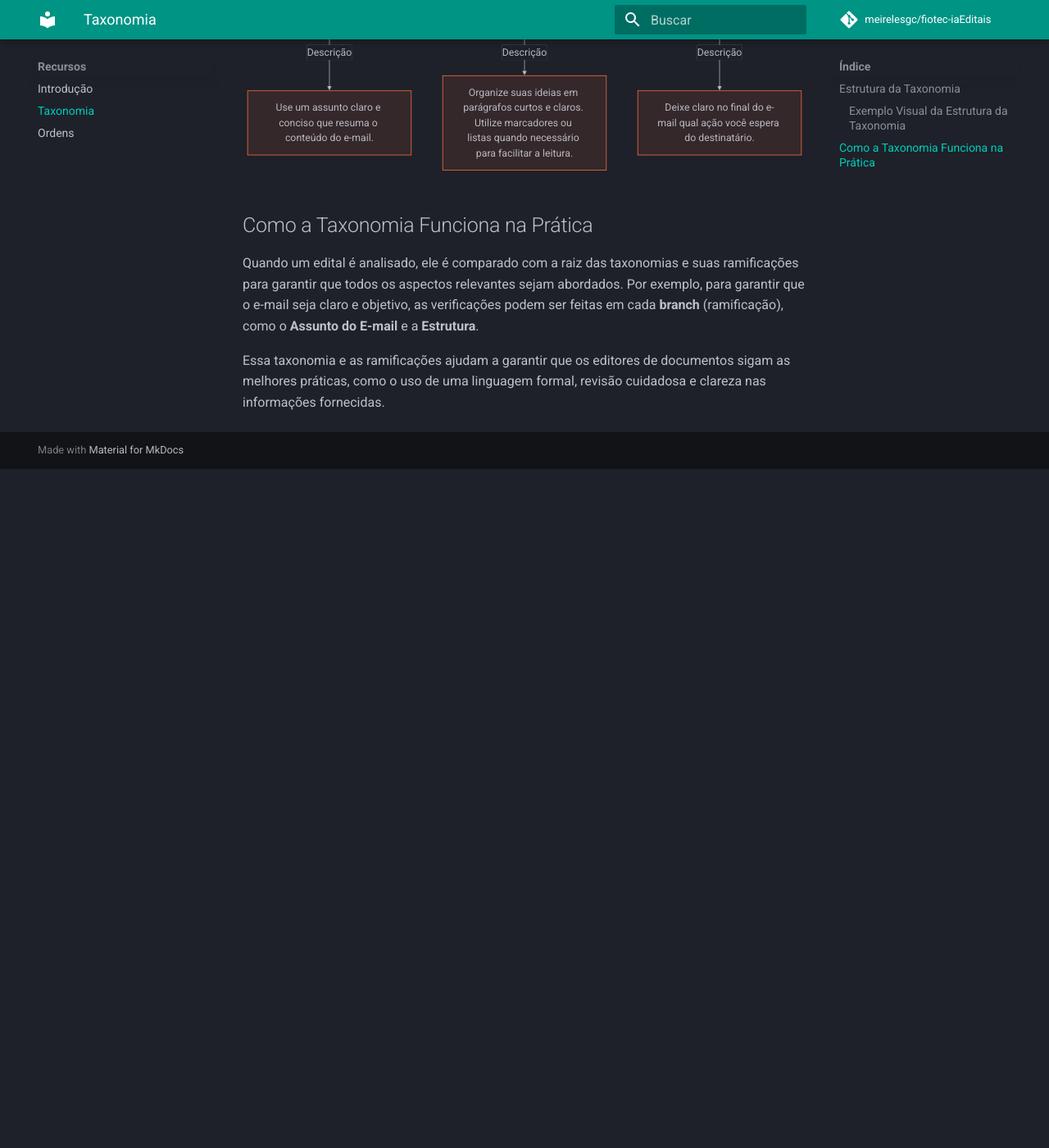
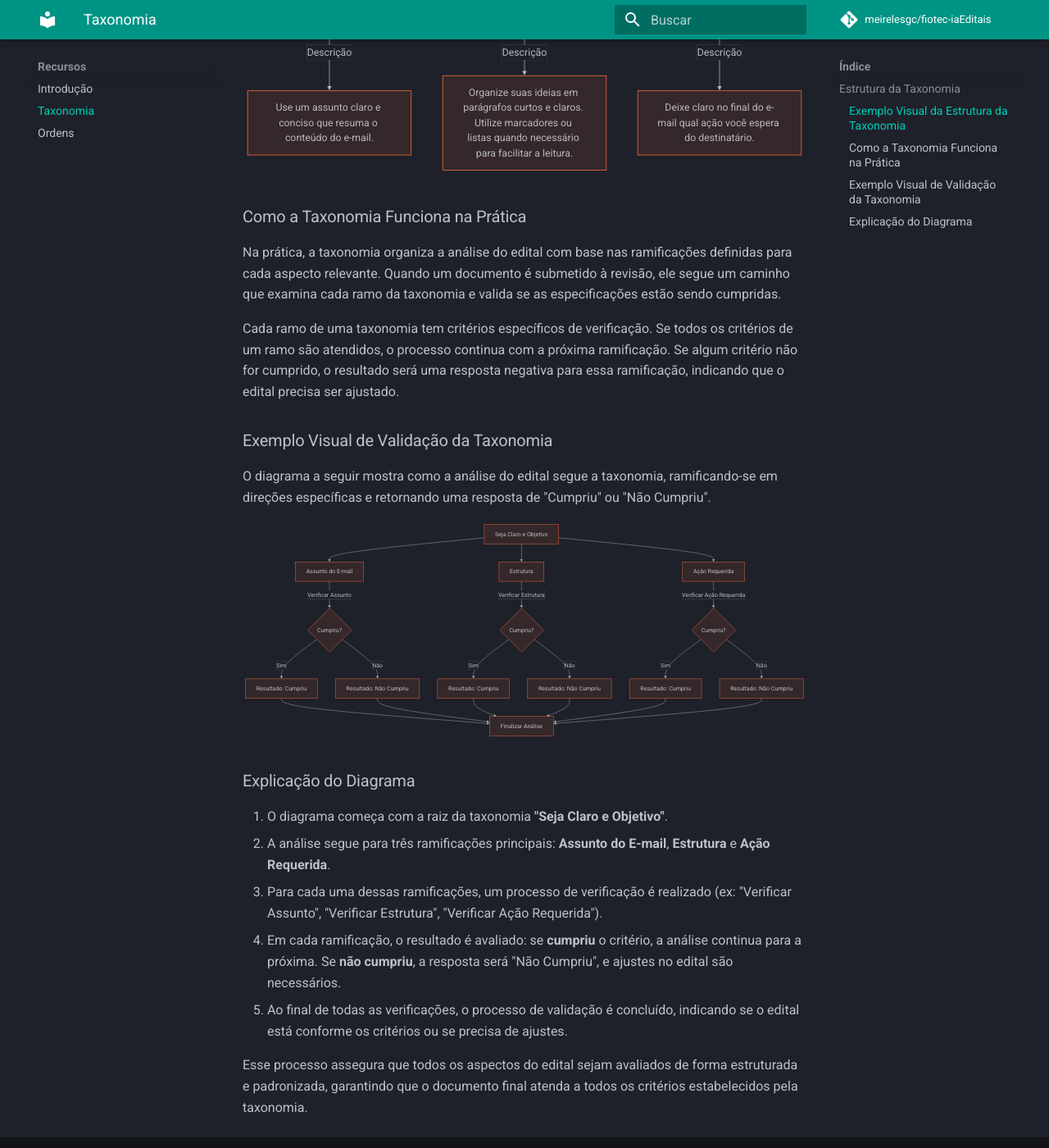
Before and after one commit to meirelesgc/iaEditais-back, an MkDocs documentation site: the page built from docs/resources/taxonomy.md, in a window 1280 px wide and 1400 px high, scrolled down 1020 px. Shown: the whole window at 82% size. Built offline with MkDocs 1.6.1 and Material for MkDocs 9.7.7, drawn with Linux system fonts in a browser that asks for light colours; comment, search, counter and statistics services are not loaded; before the commit the page ends 1592 px from its top, so only the background shows below that.

````diff
--- a/compose.yml
+++ b/compose.yml
@@ -20,9 +20,10 @@ services:
       dockerfile: Dockerfile
     ports:
       - "8000:8000"
+      - "8501:8501"
     depends_on:
       - fiotec-postgres
     volumes:
-      - ./.env/app/.env
+      - ./.env:/app/.env
 volumes:
   fiotec-postgres:
--- a/docs/resources/taxonomy.md
+++ b/docs/resources/taxonomy.md
@@ -32,8 +32,48 @@ graph TD
   D[Ação Requerida] -->|Descrição| G["Deixe claro no final do e-mail qual ação você espera do destinatário."]
 ```
 
-## Como a Taxonomia Funciona na Prática
+### Como a Taxonomia Funciona na Prática
 
-Quando um edital é analisado, ele é comparado com a raiz das taxonomias e suas ramificações para garantir que todos os aspectos relevantes sejam abordados. Por exemplo, para garantir que o e-mail seja claro e objetivo, as verificações podem ser feitas em cada **branch** (ramificação), como o **Assunto do E-mail** e a **Estrutura**.
+Na prática, a taxonomia organiza a análise do edital com base nas ramificações definidas para cada aspecto relevante. Quando um documento é submetido à revisão, ele segue um caminho que examina cada ramo da taxonomia e valida se as especificações estão sendo cumpridas.
 
-Essa taxonomia e as ramificações ajudam a garantir que os editores de documentos sigam as melhores práticas, como o uso de uma linguagem formal, revisão cuidadosa e clareza nas informações fornecidas.
+Cada ramo de uma taxonomia tem critérios específicos de verificação. Se todos os critérios de um ramo são atendidos, o processo continua com a próxima ramificação. Se algum critério não for cumprido, o resultado será uma resposta negativa para essa ramificação, indicando que o edital precisa ser ajustado.
+
+### Exemplo Visual de Validação da Taxonomia
+
+O diagrama a seguir mostra como a análise do edital segue a taxonomia, ramificando-se em direções específicas e retornando uma resposta de "Cumpriu" ou "Não Cumpriu".
+
+```mermaid
+graph TD
+  A[Seja Claro e Objetivo]
+  A --> B[Assunto do E-mail]
+  A --> C[Estrutura]
+  A --> D[Ação Requerida]
+
+  B -->|Verificar Assunto| E{Cumpriu?}
+  C -->|Verificar Estrutura| F{Cumpriu?}
+  D -->|Verificar Ação Requerida| G{Cumpriu?}
+
+  E -->|Sim| H[Resultado: Cumpriu]
+  E -->|Não| I[Resultado: Não Cumpriu]
+  F -->|Sim| J[Resultado: Cumpriu]
+  F -->|Não| K[Resultado: Não Cumpriu]
+  G -->|Sim| L[Resultado: Cumpriu]
+  G -->|Não| M[Resultado: Não Cumpriu]
+
+  H --> N[Finalizar Análise]
+  I --> N
+  J --> N
+  K --> N
+  L --> N
+  M --> N
+```
+
+### Explicação do Diagrama
+
+1. O diagrama começa com a raiz da taxonomia **"Seja Claro e Objetivo"**.
+2. A análise segue para três ramificações principais: **Assunto do E-mail**, **Estrutura** e **Ação Requerida**.
+3. Para cada uma dessas ramificações, um processo de verificação é realizado (ex: "Verificar Assunto", "Verificar Estrutura", "Verificar Ação Requerida").
+4. Em cada ramificação, o resultado é avaliado: se **cumpriu** o critério, a análise continua para a próxima. Se **não cumpriu**, a resposta será "Não Cumpriu", e ajustes no edital são necessários.
+5. Ao final de todas as verificações, o processo de validação é concluído, indicando se o edital está conforme os critérios ou se precisa de ajustes.
+
+Esse processo assegura que todos os aspectos do edital sejam avaliados de forma estruturada e padronizada, garantindo que o documento final atenda a todos os critérios estabelecidos pela taxonomia.
````
Also changed, not shown: README.md (+7 -0 lines), supervisord.conf (added, +16 -0 lines), 1 other file.
